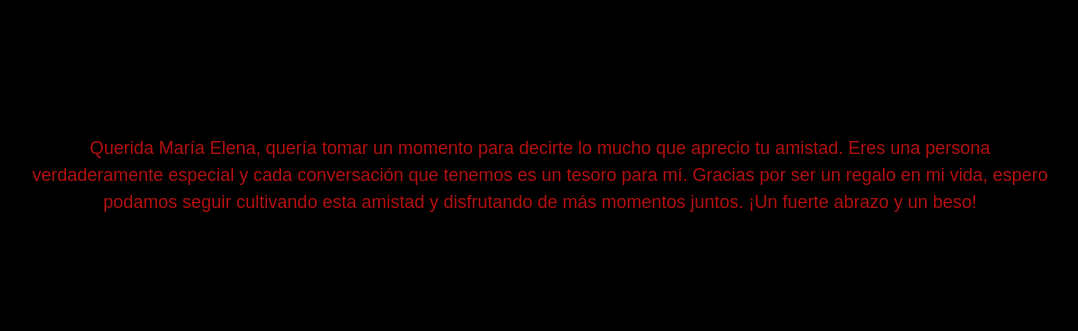
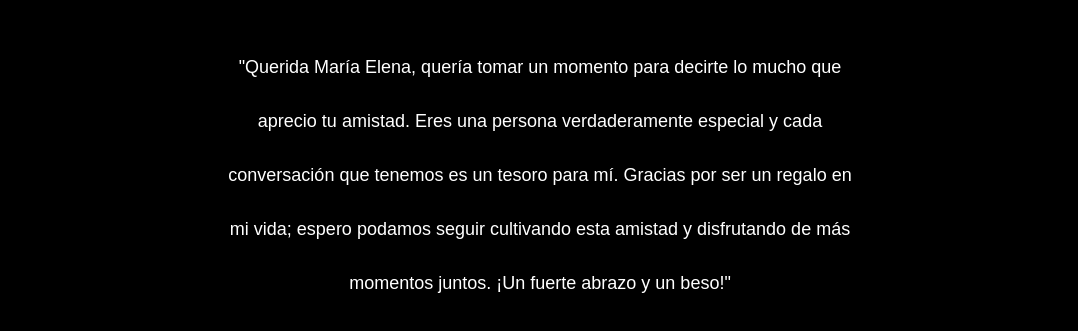
Before and after one commit to gabaltdev/maria_elena, a plain HTML site: page mariaelena.html in a window 1280 px wide. Shown: the part 243-574 px from the top of the page, without its empty margins (100-1178 px from the left). Drawn offline with Linux system fonts and the light colour scheme.

Commit message:
Update mariaelena.html

```diff
--- a/mariaelena.html
+++ b/mariaelena.html
@@ -1,4 +1,4 @@
-<html lang="eS">
+<html lang="es">
 <head>
     <meta charset="UTF-8">
     <meta http-equiv="X-UA-Compatible" content="IE=edge">
@@ -7,11 +7,11 @@
     <title>Maria Elena</title>
 </head>
 <body>
-    <p style="font-family: 'Montserrat', sans-serif; font-size: 18px; color: #b41010; line-height: 1.5; text-align: center; position: absolute; top: 50%; transform: translate(-50%, -50%); width: 80%; left: 50%;">
-    Querida María Elena, quería tomar un momento para decirte lo mucho que aprecio tu amistad. Eres una persona verdaderamente especial y cada conversación que tenemos es un tesoro para mí.
+    <p style="font-family: 'Montserrat', sans-serif; font-size: 18px; color: #fff; line-height: 3; text-align: center; position: absolute; top: 50%; transform: translate(-50%, -50%); left: 50%; max-width: 90%;">
+        "Querida María Elena, quería tomar un momento para decirte lo mucho que aprecio tu amistad. Eres una persona verdaderamente especial y cada conversación que tenemos es un tesoro para mí.
 
-        Gracias por ser un regalo en mi vida, espero podamos seguir cultivando esta amistad y disfrutando de más momentos juntos. ¡Un fuerte abrazo y un beso!
-</p>
+        Gracias por ser un regalo en mi vida; espero podamos seguir cultivando esta amistad y disfrutando de más momentos juntos. ¡Un fuerte abrazo y un beso!"
+    </p>
     <script src="maria_elena.js"></script>
 
     <canvas id="canvas" width="1400" height="600"></canvas>
```
